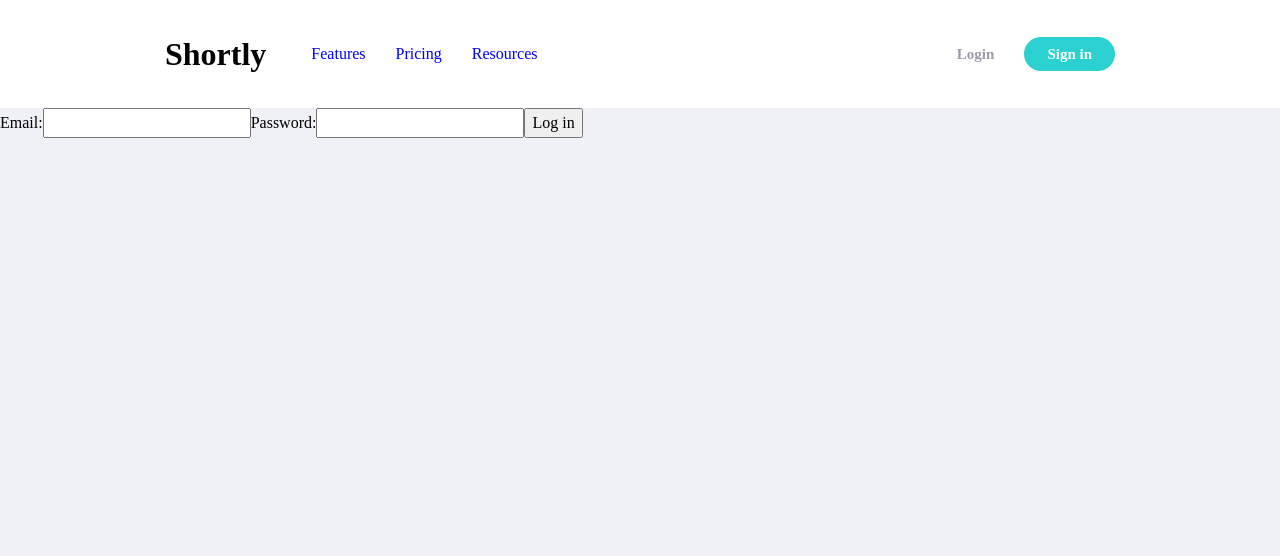
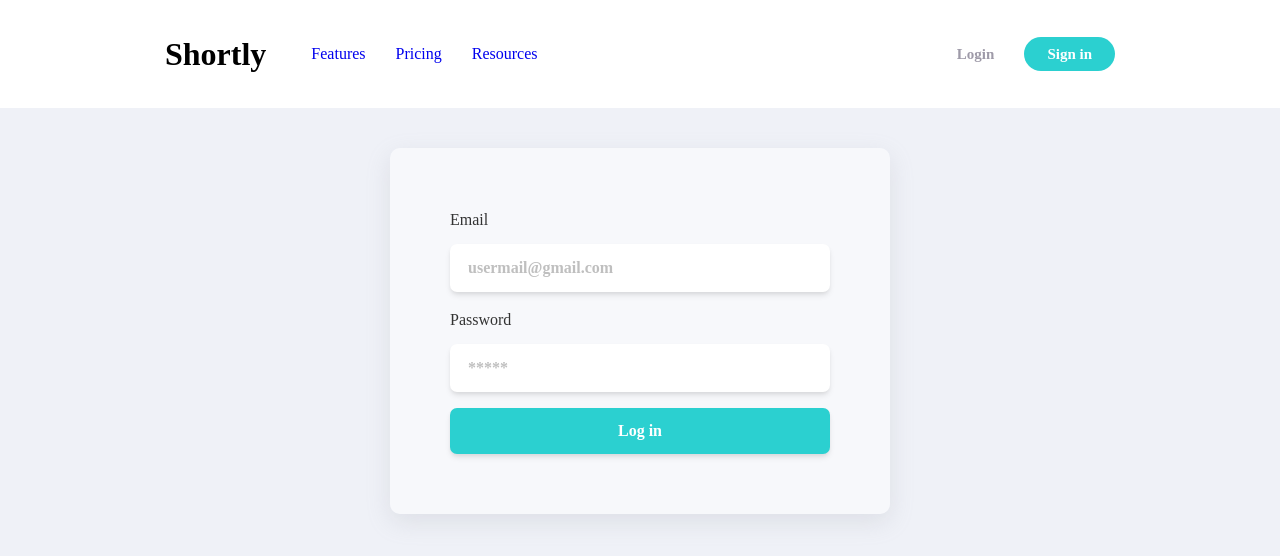
Before and after one commit to dogasvs/shortly, a Next.js app: page /login in a window 1280 px wide. Shown: the top 556 px of the page. Built offline with nearby package versions, Linux system fonts and the light colour scheme.

Commit message:
login sayfasının cssi yapıldı

```diff
--- a/app/globals.css
+++ b/app/globals.css
@@ -309,3 +309,48 @@ a {
   align-items: center;
   gap: 30px;
 }
+
+.loginForm {
+  margin: 0 auto;
+  width: 500px;
+  display: flex;
+  flex-direction: column;
+  background: rgba(255, 255, 255, 0.5);
+  padding: 60px;
+  border-radius: 10px;
+  box-shadow: rgba(149, 157, 165, 0.2) 0px 8px 24px;
+  margin-block: 40px;
+
+  label {
+    margin-bottom: 12px;
+    color: #333333;
+  }
+
+  input {
+    padding: 10px 16px;
+    border-color: transparent;
+    border-radius: 7px;
+    margin-bottom: 16px;
+    box-shadow: rgba(0, 0, 0, 0.1) 0px 4px 6px -1px, rgba(0, 0, 0, 0.06) 0px 2px 4px -1px;
+  }
+
+  input::placeholder {
+    color: #BFBFBF;
+    font-weight: 700;
+  }
+
+  button {
+    background-color: #2BD0D0;
+    border: transparent;
+    padding-block: 11px;
+    color: #FFF;
+    border-radius: 7px;
+    cursor: pointer;
+    box-shadow: rgba(0, 0, 0, 0.1) 0px 4px 6px -1px, rgba(0, 0, 0, 0.06) 0px 2px 4px -1px;
+    font-weight: bold;
+  }
+
+  button:hover {
+    background-color: #39eeee;
+  }
+}
--- a/app/login/page.jsx
+++ b/app/login/page.jsx
@@ -2,12 +2,15 @@ import { login } from "./actions";
 
 export default function LoginPage() {
   return (
-    <form>
-      <label htmlFor="email">Email:</label>
-      <input id="email" name="email" type="email" required />
-      <label htmlFor="password">Password:</label>
-      <input id="password" name="password" type="password" required />
+    <div className="loginContainer">
+
+    <form className="loginForm">
+      <label htmlFor="email">Email</label>
+      <input id="email" name="email" type="email" required placeholder="usermail@gmail.com" />
+      <label htmlFor="password">Password</label>
+      <input id="password" name="password" type="password" required placeholder="*****" />
       <button formAction={ login }>Log in</button>
     </form>
+    </div>
   )
 }
```
Also changed, not shown: app/login/actions.jsx (line endings or trailing spaces), public/login.png (added), public/signup.png (added).
